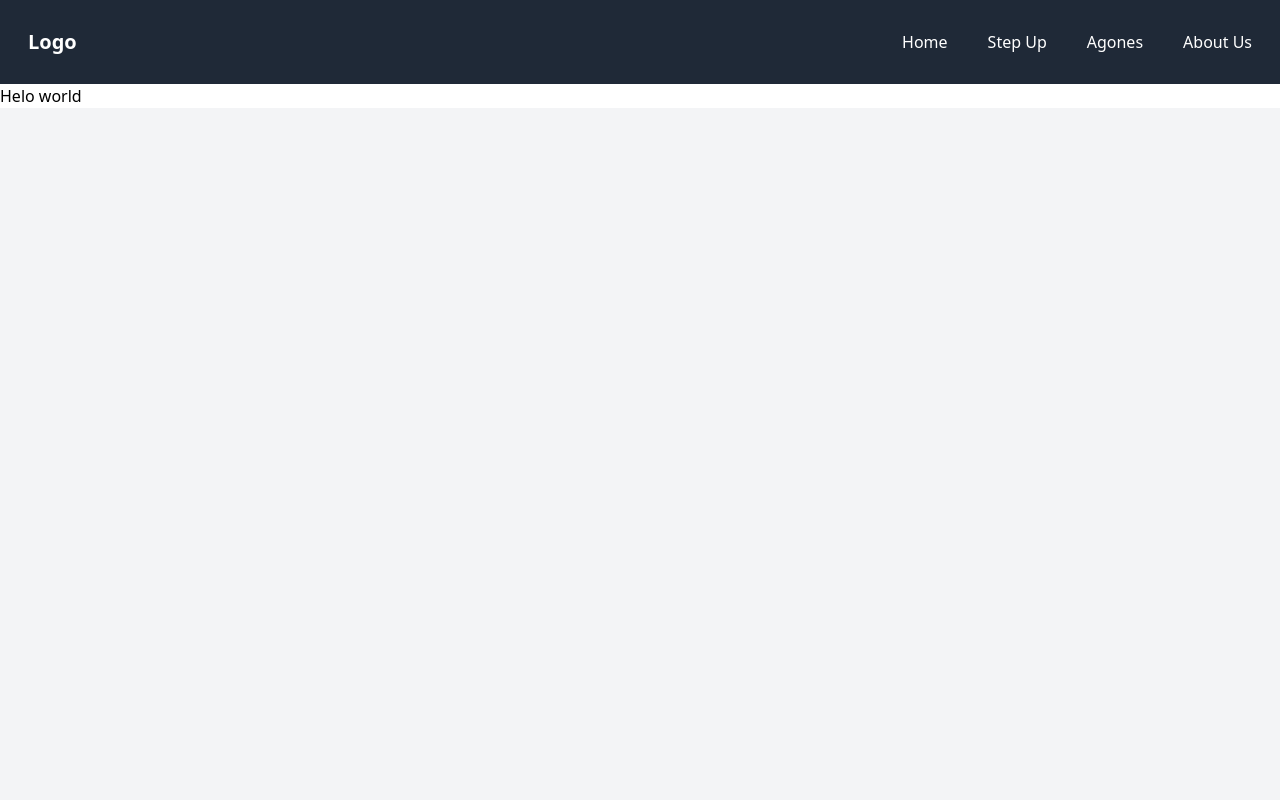
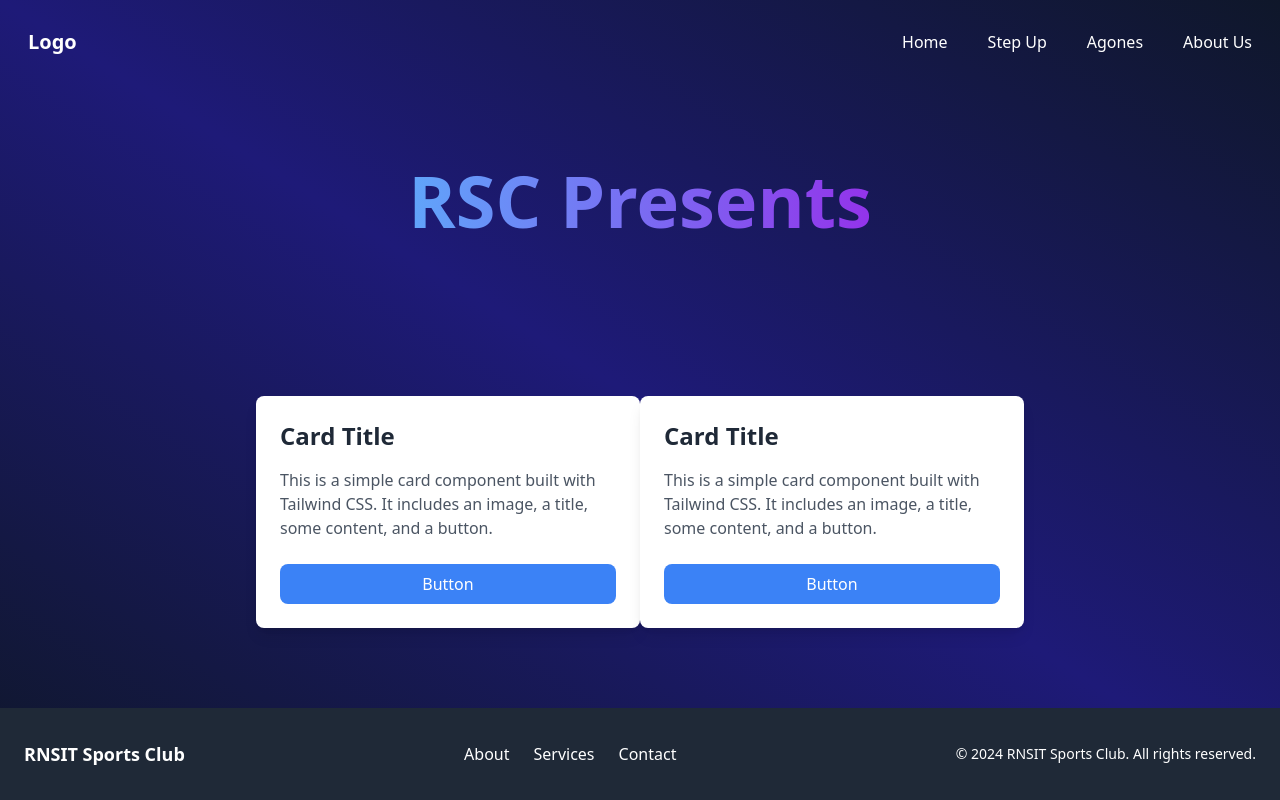
Before and after one commit to Pranava116/RSC_Sports_Web, a React (Vite) app in the folder client/: page / in a window 1280 px wide. Shown: the top 800 px of the page. Built offline with nearby package versions, Linux system fonts and the light colour scheme.

Commit message:
Navbar finished

```diff
--- a/client/src/App.jsx
+++ b/client/src/App.jsx
@@ -3,7 +3,7 @@ import './App.css'
 
 function App() {
   return (
-    <div>
+    <div className='bg-gradient-to-bl from-[#0f172a] via-[#1e1a78] to-[#0f172a]'>
       <LandingPage />
     </div>
   )
--- a/client/src/components/Card.jsx
+++ b/client/src/components/Card.jsx
@@ -2,9 +2,16 @@ import React from 'react'
 
 function Card() {
   return (
-    <div>
-      <h4>Helo world</h4>
+    <div class=" my-20 max-w-sm mx-auto bg-white rounded-lg shadow-lg overflow-hidden">
+    <div class="p-6">
+        <h2 class="text-2xl font-semibold text-gray-800">Card Title</h2>
+        <p class="mt-4 text-gray-600">This is a simple card component built with Tailwind CSS. It includes an image, a title, some content, and a button.</p>
+        <button class="mt-6 w-full py-2 px-4 bg-blue-500 text-white rounded-lg hover:bg-blue-600 focus:outline-none focus:ring-2 focus:ring-blue-400">
+            Button
+        </button>
     </div>
+</div>
+
   )
 }
 
--- /dev/null
+++ b/client/src/components/Hero.jsx
@@ -0,0 +1,11 @@
+import React from 'react'
+
+function Hero() {
+  return (
+    <div className='flex flex-col justify-center my-20 mx-6'>
+      <h1 className='text-7xl font-bold bg-clip-text text-transparent bg-gradient-to-r from-blue-400 to-purple-600' >RSC Presents</h1>
+    </div>
+  )
+}
+
+export default Hero
--- a/client/src/components/Navbar.jsx
+++ b/client/src/components/Navbar.jsx
@@ -7,16 +7,16 @@ const Navbar = () => {
   };
 
   return (
-    <nav className="bg-gray-800 p-7">
+    <nav className="bg-transparent p-7">
       <div className="max-w-7xl mx-auto flex items-center justify-between">
         <div className="text-white text-xl font-semibold">
             Logo
         </div>
         <div className="hidden md:flex space-x-10">
-          <a href="#" className="text-white hover:text-gray-400">Home</a>
-          <a href="#" className="text-white hover:text-gray-400">Step Up</a>
-          <a href="#" className="text-white hover:text-gray-400">Agones</a>
-          <a href="#" className="text-white hover:text-gray-400">About Us</a>
+          <a href="#" className="navLinks">Home</a>
+          <a href="#" className="navLinks">Step Up</a>
+          <a href="#" className="navLinks">Agones</a>
+          <a href="#" className="navLinks">About Us</a>
         </div>
         <div className="md:hidden flex items-center">
           <button
--- a/client/src/index.css
+++ b/client/src/index.css
@@ -1,3 +1,12 @@
 @tailwind base;
 @tailwind components;
 @tailwind utilities;
+
+@layer components{
+    .navLinks{
+        @apply relative text-white
+    }
+    .navLinks::after{
+        @apply absolute content-[''] w-full h-0.5 left-0 bottom-[-6px]  bg-gradient-to-r from-blue-400 to-purple-600 rounded scale-x-0 hover:scale-x-100 transition-transform duration-300
+    }
+}
--- a/client/src/pages/LandingPage.jsx
+++ b/client/src/pages/LandingPage.jsx
@@ -2,15 +2,21 @@ import React from 'react'
 import Navbar from '../components/Navbar'
 import Footer from '../components/Footer'
 import Card from '../components/Card'
+import Hero from '../components/Hero'
 
 function LandingPage() {
   return (
     <div>
       <Navbar/>
+      <div className='flex flex-col justify-center items-center'>
+      <Hero/>
+      <div className='flex flex-row'>
       <Card/>
-      <main className="min-h-screen bg-gray-100">
+      <Card/>
+      </div>
+      </div>
 
-      </main>
+
       <Footer/>
     </div>
   )
```
